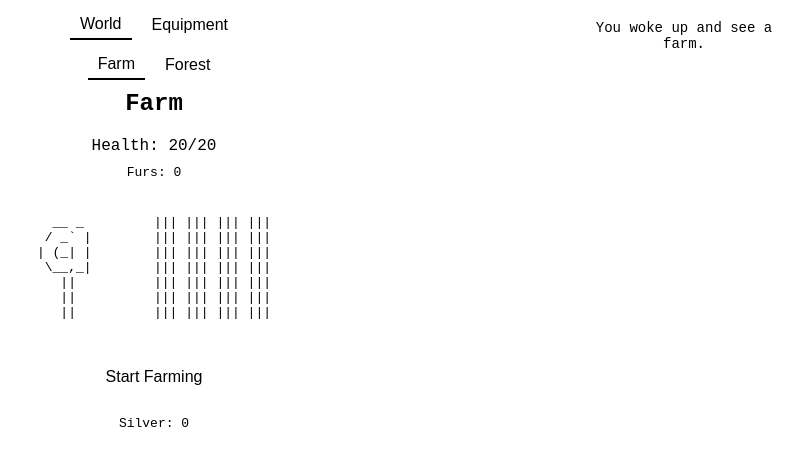
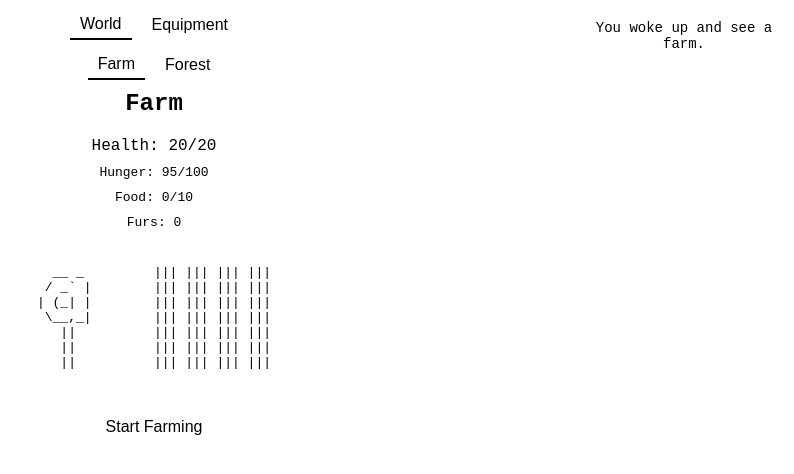
Before and after one commit to GeorgePass/incremental, a React (Create React App) app: page / in a window 1280 px wide. Shown: the top 474 px of the page, without its empty margins (486-1280 px from the left). Built offline with nearby package versions, Linux system fonts and the light colour scheme.

Commit message:
Added hunger

```diff
--- a/src/App.js
+++ b/src/App.js
@@ -2,7 +2,8 @@ import React, { useState, useEffect, useRef } from 'react';
 import './App.css';
 
 function App() {
-  const [silver, setSilver] = useState(0);
+  const [food, setFood] = useState(0);
+  const maxFood = 10;
   const [isFarming, setIsFarming] = useState(false);
   const [messages, setMessages] = useState(["You woke up and see a farm."]);
   const [health, setHealth] = useState(20);
@@ -16,6 +17,8 @@ function App() {
   const [wolfHealth, setWolfHealth] = useState(10);
   const [attackCooldown, setAttackCooldown] = useState(0);
   const [furs, setFurs] = useState(0);
+  const [hunger, setHunger] = useState(100);
+  const maxHunger = 100;
   const hasInteracted = useRef(false);
 
   // Farm income logic
@@ -23,8 +26,8 @@ function App() {
     let interval;
     if (isFarming) {
       interval = setInterval(() => {
-        setSilver((prevSilver) => prevSilver + 1); // Generate 1 silver per second
-      }, 1000); // 1000ms = 1 second
+        setFood((prevFood) => Math.min(maxFood, prevFood + 1)); // Generate 1 food per 3 seconds
+      }, 3000); // 3000ms = 3 seconds
     }
     return () => clearInterval(interval); // Cleanup on unmount or when isFarming changes
   }, [isFarming]);
@@ -94,6 +97,7 @@ function App() {
 
   // Player attack logic
   const playerAttack = () => {
+    const attackCooldownDuration = hunger > 0 ? 4 : 8; // 4 seconds if not famished, 8 seconds if famished
     if (!inCombat || attackCooldown > 0) return; // Only attack if in combat and cooldown is 0
 
     const damage = equippedWeapon === 'fists' ? 1 : Math.floor(Math.random() * 4) + 1; // 1-4 damage for branch
@@ -109,7 +113,7 @@ function App() {
       setFurs((prevFurs) => prevFurs + 1); // Add furs
     }
 
-    setAttackCooldown(4); // Start cooldown
+    setAttackCooldown(attackCooldownDuration); // Start cooldown
   };
 
   // Attack cooldown logic
@@ -126,13 +130,32 @@ function App() {
   // Health regeneration logic
   useEffect(() => {
     let interval;
-    if (health < maxHealth) {
+    if (health < maxHealth && hunger > 0) { // Only regenerate if not famished
       interval = setInterval(() => {
         setHealth((prevHealth) => Math.min(maxHealth, prevHealth + 1)); // Regenerate 1 HP
       }, 4000); // Regenerate every 4 seconds
     }
     return () => clearInterval(interval); // Cleanup on unmount or when health is full
-  }, [health, maxHealth]);
+  }, [health, maxHealth, hunger]);
+
+  // Hunger logic
+  useEffect(() => {
+    const interval = setInterval(() => {
+      setHunger((prevHunger) => Math.max(0, prevHunger - 1)); // Decrease hunger by 1 every second
+    }, 1000); // 1000ms = 1 second
+    return () => clearInterval(interval); // Cleanup on unmount
+  }, []);
+
+  // Automatically eat food when hunger drops to 0
+  useEffect(() => {
+    if (hunger <= 0 && food > 0) {
+      setFood((prevFood) => prevFood - 1); // Consume 1 food
+      setHunger(maxHunger); // Restore hunger to 100
+      setMessages((prevMessages) => [...prevMessages, "You ate some food and feel less hungry."]);
+    } else if (hunger <= 0 && food === 0) {
+      setMessages((prevMessages) => [...prevMessages, "You are famished. Slower attack and no regeneration."]);
+    }
+  }, [hunger, food]);
 
   // Switch location logic
   const switchLocation = (location) => {
@@ -180,6 +203,8 @@ function App() {
             <>
               <h1>Farm</h1>
               <p className="health-indicator">Health: {health}/{maxHealth}</p>
+              <p>Hunger: {hunger}/{maxHunger}</p>
+              <p>Food: {food}/{maxFood}</p>
               <p>Furs: {furs}</p>
               <div className="ascii-art">
                 <pre>
@@ -202,7 +227,6 @@ function App() {
               >
                 {isFarming ? "Stop Farming" : "Start Farming"}
               </button>
-              <p>Silver: {silver}</p>
             </>
           )}
 
@@ -210,6 +234,8 @@ function App() {
             <>
               <h1>Forest</h1>
               <p className="health-indicator">Health: {health}/{maxHealth}</p>
+              <p>Hunger: {hunger}/{maxHunger}</p>
+              <p>Food: {food}/{maxFood}</p>
               <p>Furs: {furs}</p>
               <div className="ascii-art">
                 <pre>
@@ -249,7 +275,7 @@ function App() {
                           position: 'absolute',
                           top: 0,
                           left: 0,
-                          width: `${(attackCooldown / 4) * 100}%`,
+                          width: `${(attackCooldown / (hunger > 0 ? 4 : 8)) * 100}%`,
                           height: '100%',
                           backgroundColor: 'rgba(0, 0, 0, 0.5)',
                         }}
```
